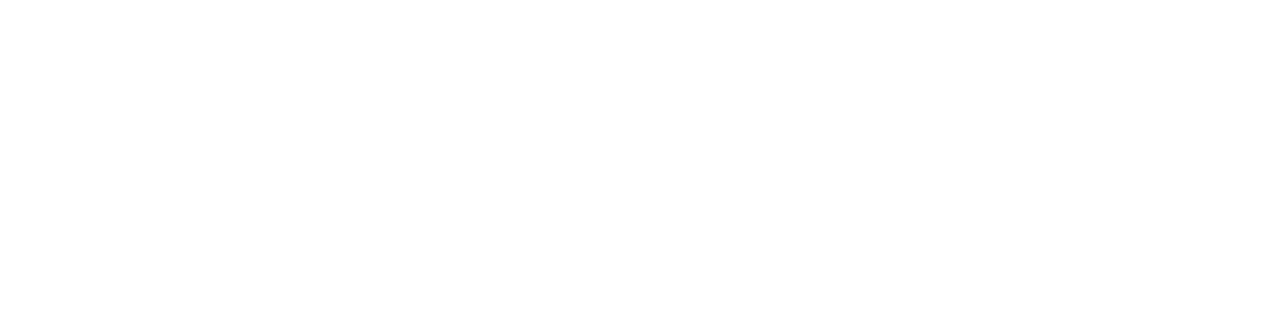
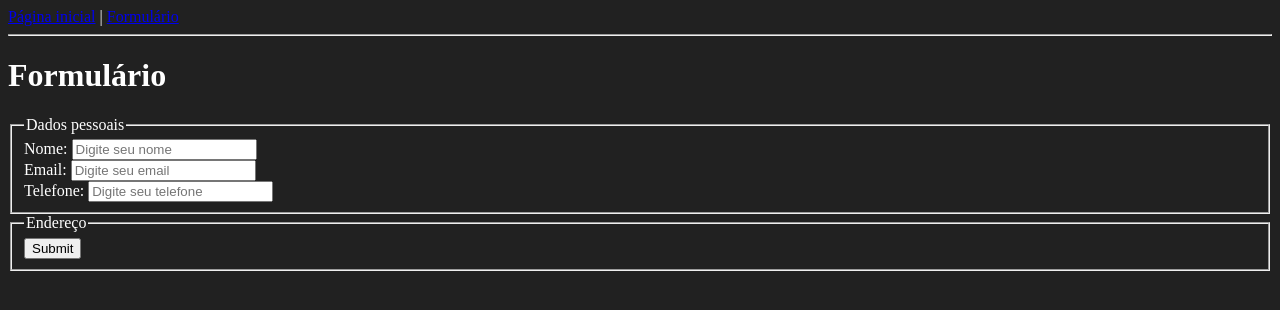
Before and after one commit to pedroholiveirasnp067/AULA_UNEMAT-UNEMAT, a plain HTML site: page UNEMAT/AULA03/formulário.html in a window 1280 px wide. Drawn offline with Linux system fonts and the light colour scheme.

Commit message:
inicio do formulário

```diff
--- a/UNEMAT/AULA03/formulário.html
+++ b/UNEMAT/AULA03/formulário.html
@@ -3,11 +3,38 @@
 <head>
     <meta charset="UTF-8">
     <meta name="viewport" content="width=device-width, initial-scale=1.0">
-    <title>Apendendo formulários</title>
+    <link rel="stylesheet" href="style.css">
+    <title>Aprendendo formulários</title>
 </head>
 <body>
     <nav>
-        <a href=""></a>
+        <a href="index.html">Página inicial</a> |
+        <a href="formulário.html">Formulário</a>
     </nav>
+    <hr>
+    <main>
+        <h1>Formulário</h1>
+        <form action="" method="post"> <!-- HTTP methods-->
+            <fieldset>
+                <legend>
+                    Dados pessoais
+                </legend>
+                <label for="nome">Nome:</label>
+                <input id="nome" type="text" placeholder="Digite seu nome">
+                <br>
+                <label for="email">Email:</label>
+                <input id="email" type="email" placeholder="Digite seu email">
+                <br>
+                <label for="telefone">Telefone:</label>
+                <input id="telefone" type="tel" placeholder="Digite seu telefone">
+            </fieldset>
+            <fieldset>
+                <legend>
+                    Endereço
+                </legend>
+                <input type="submit" name="enviar">
+            </fieldset>
+        </form>
+    </main>
 </body>
 </html>
--- /dev/null
+++ b/UNEMAT/AULA03/style.css
@@ -0,0 +1,4 @@
+body{
+    background-color: rgb(33, 33, 33);
+    color: white;
+}
```
Also changed, not shown: UNEMAT/AULA03/index.html (+9 -2 lines).
